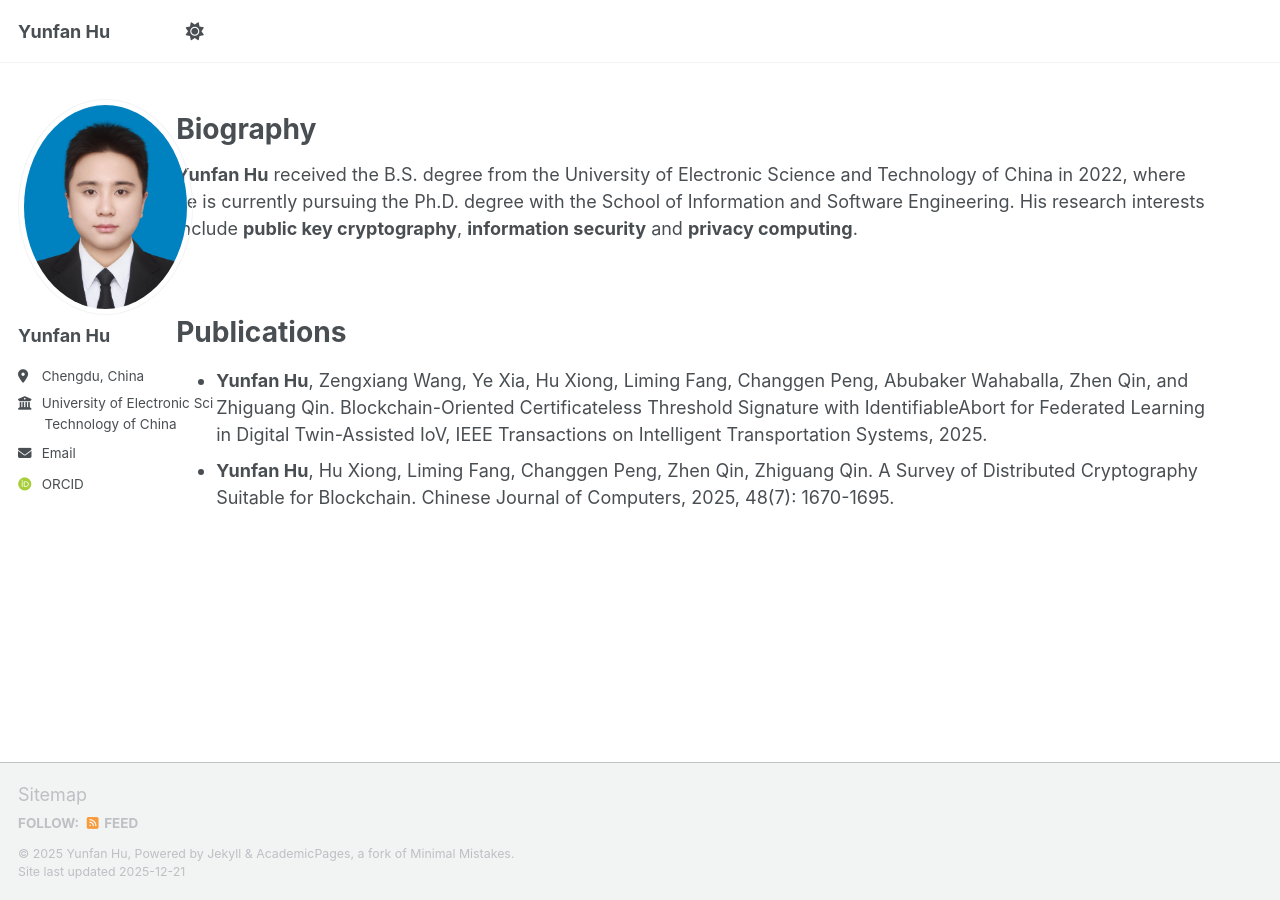
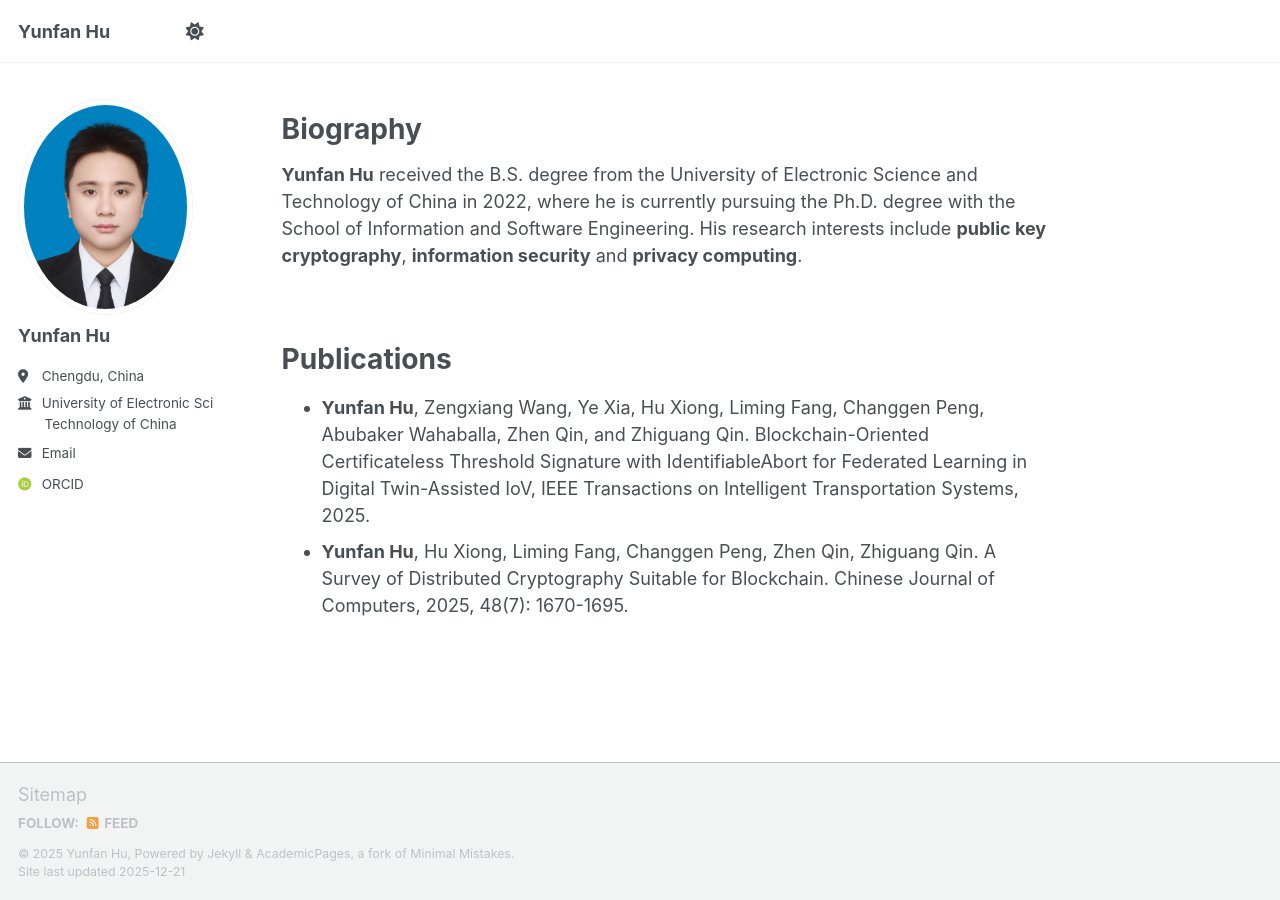
Before and after one commit to HYF0514/HYF0514.github.io, a Jekyll site: the page built from _pages/about.md, in a window 1280 px wide. Built offline with Jekyll 4.4.1, drawn with Linux system fonts in a browser that asks for light colours; some web fonts are replaced; a script bundle is joined from its source files by our own code; library files that are not in the unit come from our copies.

Commit message:
Update _page.scss

```diff
--- a/_sass/layout/_page.scss
+++ b/_sass/layout/_page.scss
@@ -18,9 +18,9 @@
 
 .page {
   @include breakpoint($large) {
-    @include span(11 of 12 last);
+    @include span(10 of 12 last);
     @include prefix(0.5 of 12);
-    @include suffix(0.5 of 12);
+    @include suffix(2 of 12);
   }
 
   .page__inner-wrap {
```
